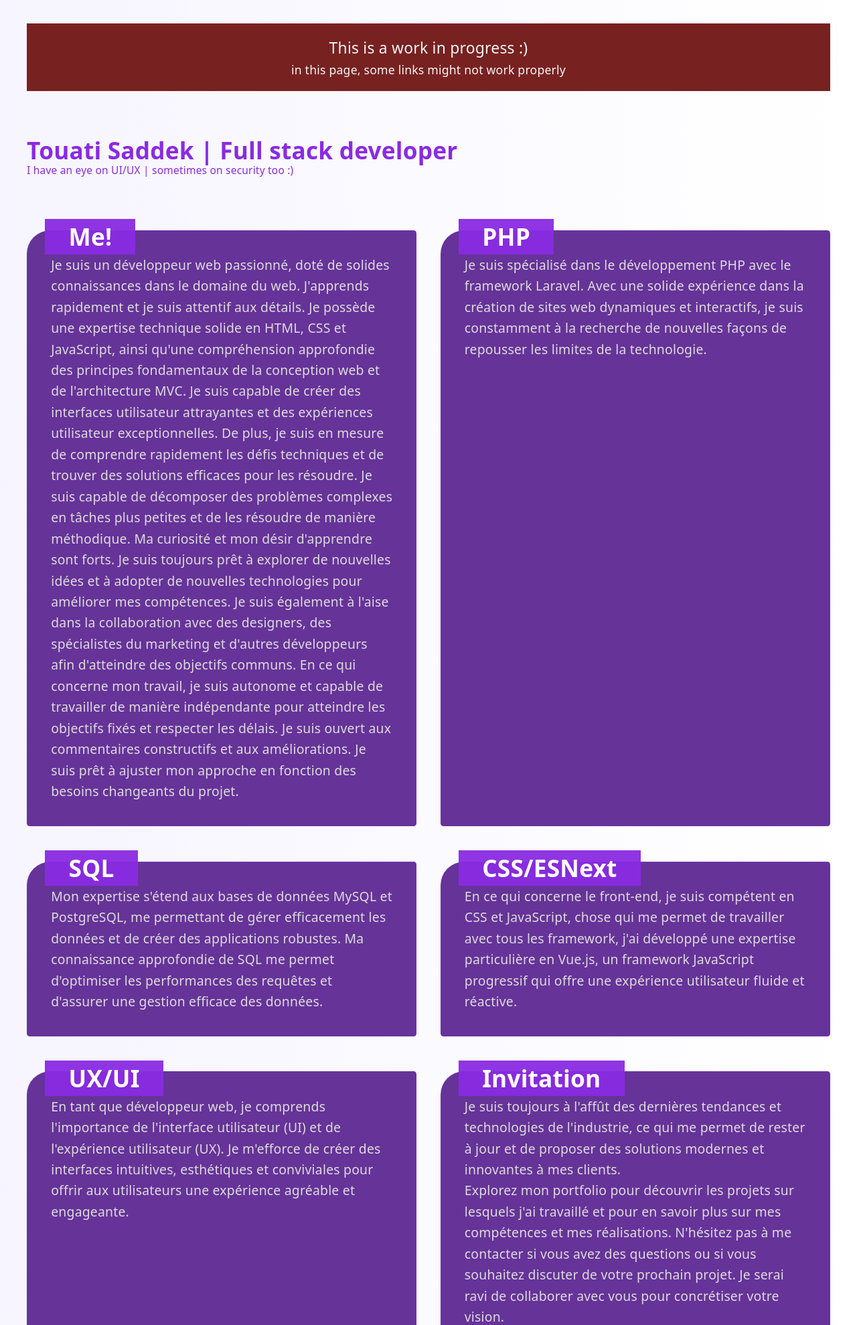
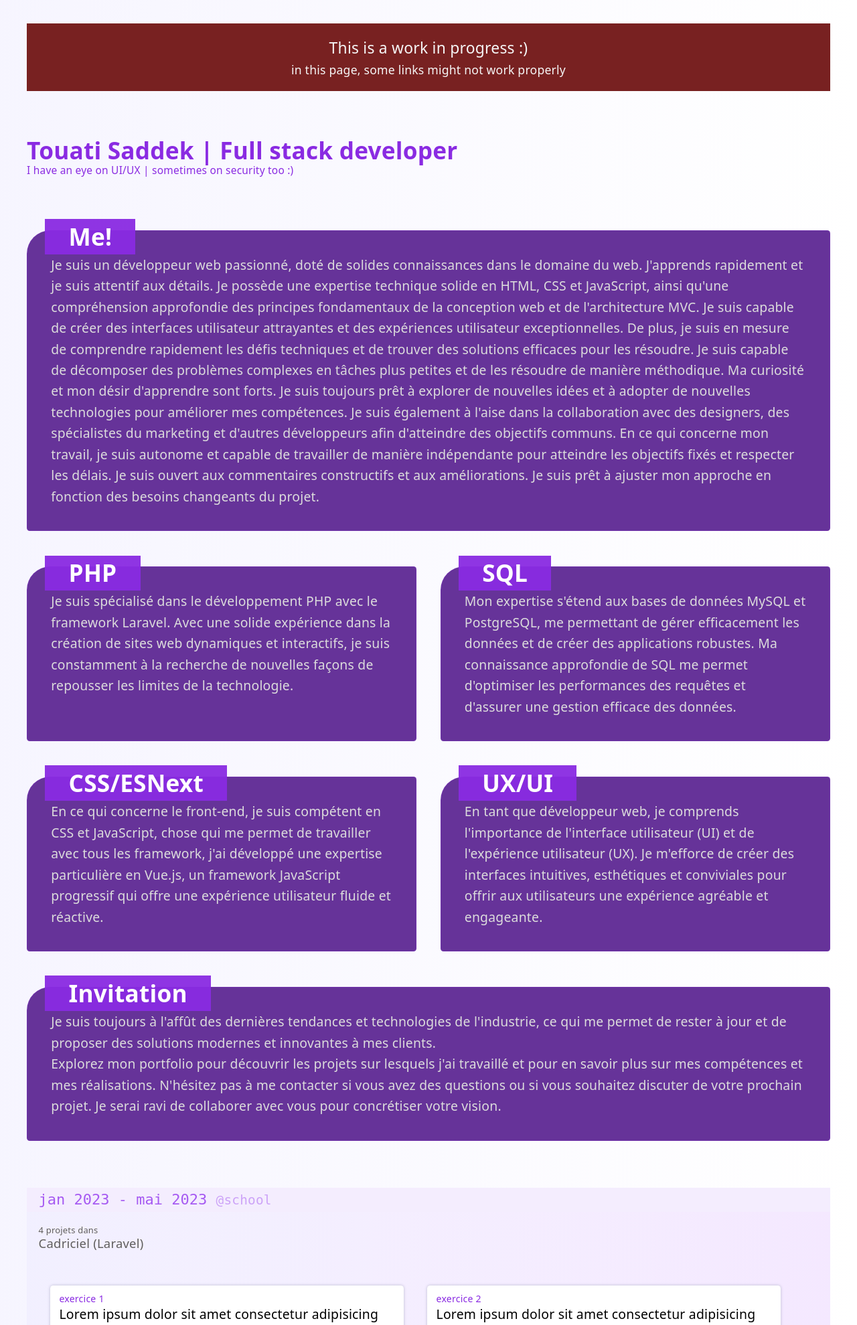
Before and after one commit to sadektouati/saddektouati.site, a PHP site: page / in a window 1280 px wide. Shown: the top 1979 px of the page at 67% size. Run offline with PHP 8.4, Linux system fonts and the light colour scheme.

Commit message:
amélioration de la liste des competences

```diff
--- a/style.css
+++ b/style.css
@@ -98,7 +98,7 @@ body > section div {
 }
 
 body > section div:first-of-type, body > section div:last-of-type {
-    width: 100%;
+    min-width: 100%;
 }
 
 body > section div h3{
```
